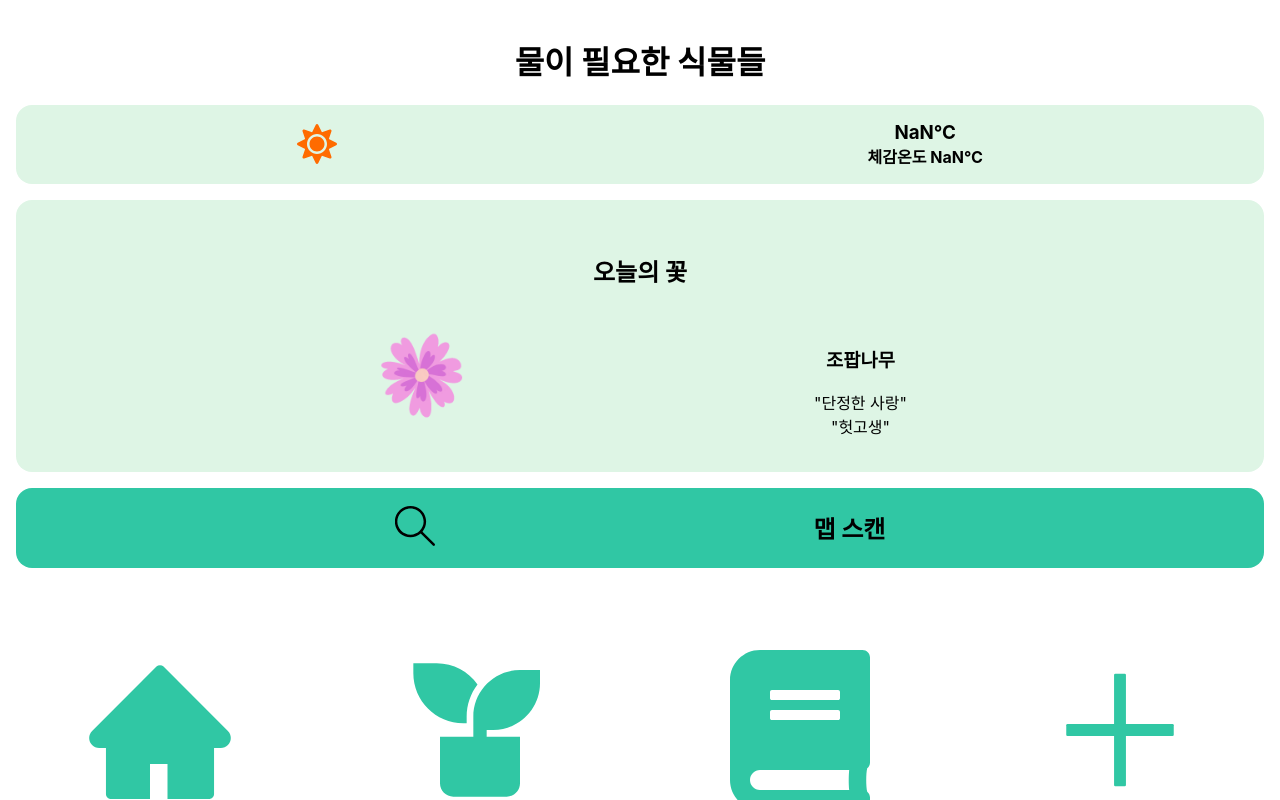
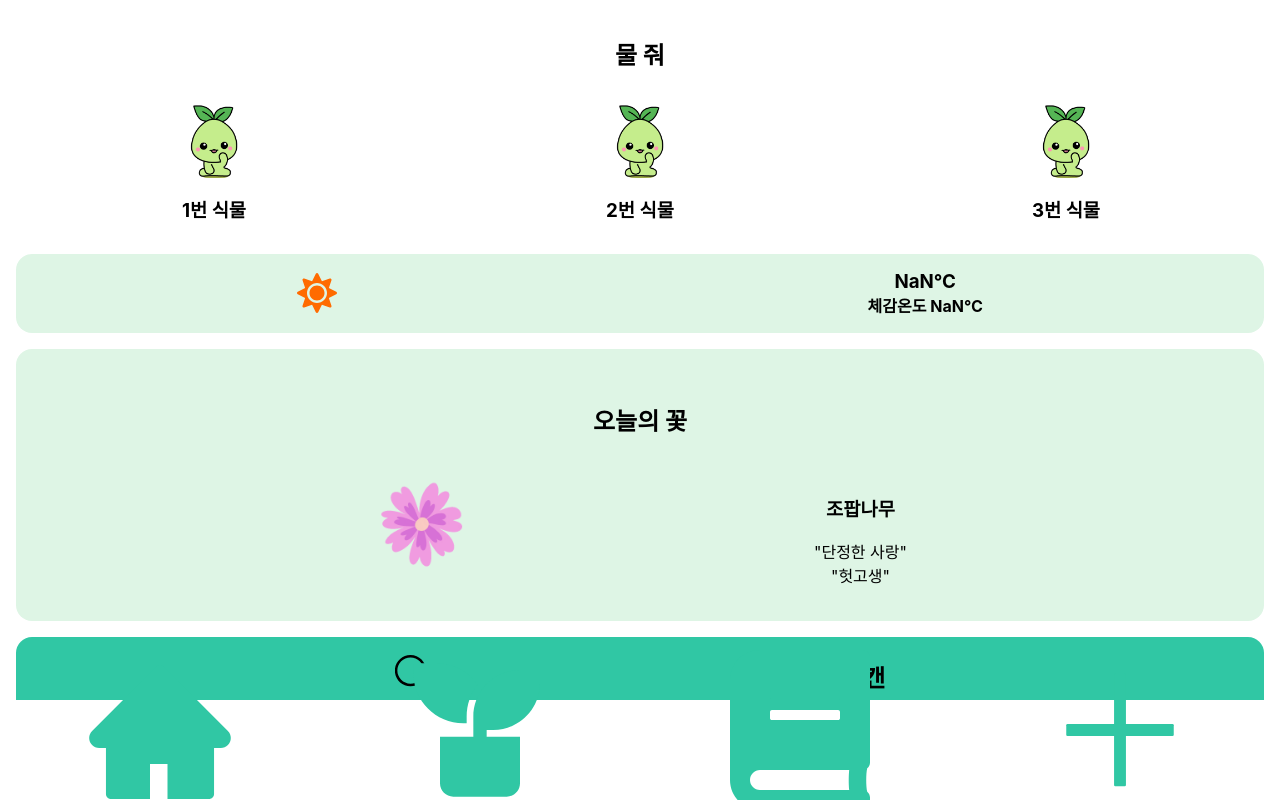
Before and after one commit to younglee0207/Gaggum_Simule, a React (Create React App) app in the folder front/: page /home in a window 1280 px wide. Built offline with nearby package versions, Linux system fonts and the light colour scheme; no server answers.

Commit message:
FE_메인 이미지 슬라이더 구현_230322

```diff
--- a/front/package.json
+++ b/front/package.json
@@ -19,6 +19,7 @@
     "react-scripts": "5.0.1",
     "react-switch": "^7.0.0",
     "recoil": "^0.7.7",
+    "swiper": "^9.1.1",
     "web-vitals": "^2.1.4"
   },
   "scripts": {
--- a/front/src/routes/main/Main.style.scss
+++ b/front/src/routes/main/Main.style.scss
@@ -5,6 +5,7 @@
   .main-content {
     padding: 16px;
     min-height: 90vh;
+    text-align: center;
 
     .Weather {
       display: flex;
--- a/front/src/routes/main/MainPlantList.jsx
+++ b/front/src/routes/main/MainPlantList.jsx
@@ -1,9 +1,66 @@
 import "./Main.style.scss"
+import cardImg from "../../assets/plant/mokoko_01.gif"
+
+// import swiper
+import { Navigation, Pagination, Scrollbar, A11y, EffectFade } from 'swiper';
+import { Swiper, SwiperSlide } from 'swiper/react';
+
+// swiper styles
+import 'swiper/css';
+import 'swiper/css/navigation';
+import 'swiper/css/pagination';
+import 'swiper/css/scrollbar';
+
+const dummy = [
+  {
+    id: 1,
+    plant_img: cardImg,
+    plant_name: "1번 식물"
+  },
+  {
+    id: 2,
+    plant_img: cardImg,
+    plant_name: "2번 식물"
+  },
+  {
+    id: 3,
+    plant_img: cardImg,
+    plant_name: "3번 식물"
+  },
+  {
+    id: 4,
+    plant_img: cardImg,
+    plant_name: "4번 식물"
+  },
+  {
+    id: 5,
+    plant_img: cardImg,
+    plant_name: "5번 식물"
+  },
+]
 
 const MainPlantList = () => {
   return (
     <div className="MainPlantList">
-      <h1>물이 필요한 식물들</h1>
+      <h2>물 줘</h2>
+      <Swiper
+        modules={[Navigation, EffectFade, Pagination]}
+        spaceBetween={30}
+        slidesPerView={3}
+        loop={false}
+      >
+        {dummy.map((item) => {
+          return (
+            <SwiperSlide key={item.div}>
+              <img
+                style={{ width: 100, height: 100 }}
+                src={item.plant_img}
+              />
+              <h3 style={{ marginTop: 0, marginBottom: 24, paddingBottom: 8 }}>{item.plant_name}</h3>
+            </SwiperSlide>
+          )
+        })}
+      </Swiper>
     </div>
   )
 };
```
Also changed, not shown: 1 other file (tests, documents, lock files or other folders).
